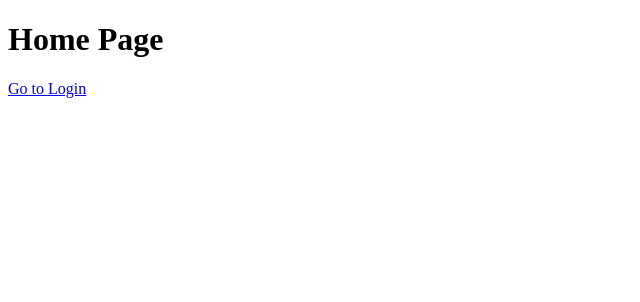
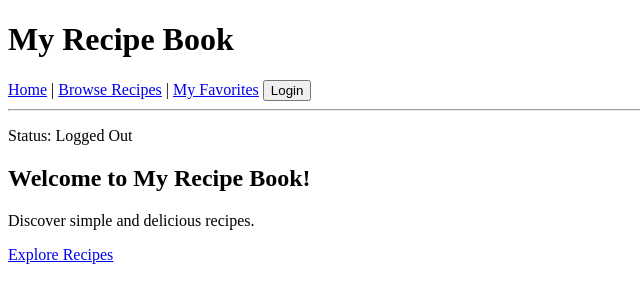
Before and after one commit to shrutipanday25-ui/my-react-app, a React (Vite) app: page / in a window 1280 px wide. Shown: the top 302 px of the page, without its empty margins (0-640 px from the left). Built offline with nearby package versions, Linux system fonts and the light colour scheme.

Commit message:
Complete Day 36 Week 8 Integration assignment

```diff
--- a/src/App.jsx
+++ b/src/App.jsx
@@ -5,67 +5,54 @@ import {
   Route,
   Link,
   Navigate,
+  Outlet,
+  useParams,
   useNavigate,
 } from "react-router-dom";
 
-function LoginForm({ setIsAuthenticated }) {
-  const navigate = useNavigate();
-  const [loading, setLoading] = useState(false);
+const initialRecipes = [
+  {
+    id: "1",
+    title: "Veg Sandwich",
+    ingredients: ["Bread", "Tomato", "Cucumber", "Butter"],
+    instructions: "Spread butter on bread. Add vegetables and serve.",
+  },
+  {
+    id: "2",
+    title: "Pasta",
+    ingredients: ["Pasta", "Tomato Sauce", "Salt", "Cheese"],
+    instructions: "Boil pasta, add sauce and salt, then add cheese.",
+  },
+  {
+    id: "3",
+    title: "Fruit Salad",
+    ingredients: ["Apple", "Banana", "Grapes", "Orange"],
+    instructions: "Cut all fruits into small pieces and mix them.",
+  },
+];
 
-  function handleSubmit(event) {
-    event.preventDefault();
-    setLoading(true);
-
-    setTimeout(() => {
-      setIsAuthenticated(true);
-      navigate("/dashboard");
-    }, 2000);
-  }
-
+function MainLayout({ isLoggedIn, setIsLoggedIn }) {
   return (
     <div>
-      <h1>Login Page</h1>
+      <h1>My Recipe Book</h1>
 
-      <form onSubmit={handleSubmit}>
-        <input
-          type="text"
-          placeholder="Enter username"
-          required
-        />
+      <nav>
+        <Link to="/">Home</Link> |{" "}
+        <Link to="/recipes">Browse Recipes</Link> |{" "}
+        <Link to="/favorites">My Favorites</Link>{" "}
 
-        <br />
-        <br />
+        <button onClick={() => setIsLoggedIn(!isLoggedIn)}>
+          {isLoggedIn ? "Logout" : "Login"}
+        </button>
+      </nav>
 
-        <input
-          type="password"
-          placeholder="Enter password"
-          required
-        />
+      <hr />
 
-        <br />
-        <br />
+      <p>
+        Status: {isLoggedIn ? "Logged In" : "Logged Out"}
+      </p>
 
-        <button type="submit" disabled={loading}>
-          {loading ? "Logging in..." : "Submit"}
-        </button>
-      </form>
-    </div>
-  );
-}
-
-function ProtectedRoute({ isAuthenticated, children }) {
-  if (!isAuthenticated) {
-    return <Navigate to="/login" replace />;
-  }
-
-  return children;
-}
-
-function Dashboard() {
-  return (
-    <div>
-      <h1>Dashboard</h1>
-      <p>Welcome! You have successfully logged in.</p>
+      <Outlet />
     </div>
   );
 }
@@ -73,43 +60,144 @@ function Dashboard() {
 function Home() {
   return (
     <div>
-      <h1>Home Page</h1>
-      <Link to="/login">Go to Login</Link>
+      <h2>Welcome to My Recipe Book!</h2>
+      <p>Discover simple and delicious recipes.</p>
+      <Link to="/recipes">Explore Recipes</Link>
+    </div>
+  );
+}
+
+function RecipeList({ recipes }) {
+  return (
+    <div>
+      <h2>Browse Recipes</h2>
+
+      {recipes.length === 0 ? (
+        <p>No recipes available.</p>
+      ) : (
+        <ul>
+          {recipes.map((recipe) => (
+            <li key={recipe.id}>
+              <Link to={`/recipes/${recipe.id}`}>
+                {recipe.title}
+              </Link>
+            </li>
+          ))}
+        </ul>
+      )}
+    </div>
+  );
+}
+
+function RecipeDetails({ recipes, deleteRecipe }) {
+  const { recipeId } = useParams();
+  const navigate = useNavigate();
+
+  const recipe = recipes.find((item) => item.id === recipeId);
+
+  if (!recipe) {
+    return (
+      <div>
+        <h2>Recipe not found</h2>
+        <Link to="/recipes">Back to Recipes</Link>
+      </div>
+    );
+  }
+
+  function handleDelete() {
+    deleteRecipe(recipe.id);
+    navigate("/recipes");
+  }
+
+  return (
+    <div>
+      <h2>{recipe.title}</h2>
+
+      <h3>Ingredients</h3>
+      <ul>
+        {recipe.ingredients.map((ingredient, index) => (
+          <li key={index}>{ingredient}</li>
+        ))}
+      </ul>
+
+      <h3>Instructions</h3>
+      <p>{recipe.instructions}</p>
+
+      <button onClick={handleDelete}>Delete Recipe</button>
+
+      <br />
+      <br />
+
+      <Link to="/recipes">Back to Recipes</Link>
+    </div>
+  );
+}
+
+function ProtectedRoute({ isLoggedIn, children }) {
+  if (!isLoggedIn) {
+    return <Navigate to="/" replace />;
+  }
+
+  return children;
+}
+
+function Favorites() {
+  return (
+    <div>
+      <h2>My Favorites</h2>
+      <p>Welcome! You can access your favorites page.</p>
+      <p>Your favorite recipes will appear here.</p>
     </div>
   );
 }
 
 function App() {
-  const [isAuthenticated, setIsAuthenticated] = useState(false);
+  const [isLoggedIn, setIsLoggedIn] = useState(false);
+  const [recipes, setRecipes] = useState(initialRecipes);
+
+  function deleteRecipe(id) {
+    setRecipes((currentRecipes) =>
+      currentRecipes.filter((recipe) => recipe.id !== id)
+    );
+  }
 
   return (
     <Routes>
-      <Route path="/" element={<Home />} />
+      <Route
+        path="/"
+        element={
+          <MainLayout
+            isLoggedIn={isLoggedIn}
+            setIsLoggedIn={setIsLoggedIn}
+          />
+        }
+      >
+        <Route index element={<Home />} />
 
         <Route
-        path="/login"
+          path="recipes"
+          element={<RecipeList recipes={recipes} />}
+        />
+
+        <Route
+          path="recipes/:recipeId"
           element={
-          <LoginForm
-            setIsAuthenticated={setIsAuthenticated}
+            <RecipeDetails
+              recipes={recipes}
+              deleteRecipe={deleteRecipe}
             />
           }
         />
 
         <Route
-        path="/dashboard"
+          path="favorites"
           element={
-          <ProtectedRoute
-            isAuthenticated={isAuthenticated}
-          >
-            <Dashboard />
+            <ProtectedRoute isLoggedIn={isLoggedIn}>
+              <Favorites />
             </ProtectedRoute>
           }
         />
-
-      <Route
-        path="*"
-        element={<Navigate to="/" replace />}
-      />
+      </Route>
     </Routes>
   );
 }
```
Lines whose indentation alone changed are shown as unchanged.
